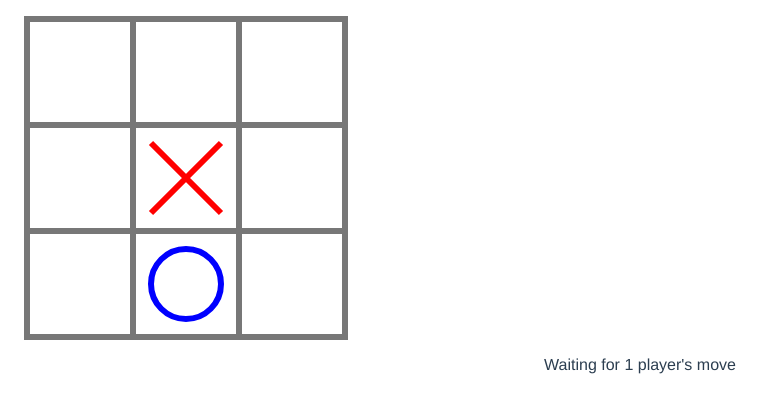
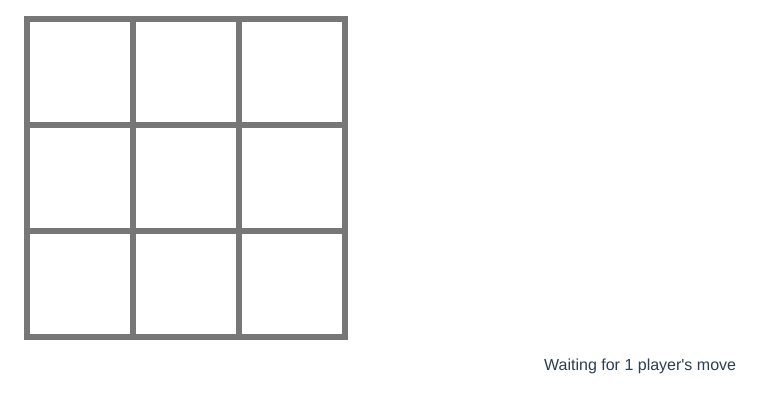
Before and after one commit to wspwebben/tictactoe, a Vue app: page / in a window 1280 px wide. Shown: the top 412 px of the page, without its empty margins (0-774 px from the left). Built offline with nearby package versions, Linux system fonts and the light colour scheme.

Commit message:
roughly finished figures rendering

```diff
--- a/src/canvas/draw.js
+++ b/src/canvas/draw.js
@@ -1,29 +1,15 @@
-import drawField from './drawField';
 import { drawCross, drawCircle } from './figures';
 
+const figures = [drawCross, drawCircle];
+const getFigure = player => figures[player % figures.length];
+
 export default function (ctx, params) {
-  drawField(ctx, params);
-
   const {
-    cellSize,
-    border,
+    player,
+    ...drawParams
   } = params;
 
-  // eslint-disable-next-line
-  ctx.strokeStyle = 'red';
-  drawCross(ctx, {
-    x: 1,
-    y: 1,
-    cellSize,
-    borderWidth: border.width,
-  });
+  const drawFigure = getFigure(player);
 
-  // eslint-disable-next-line
-  ctx.strokeStyle = 'blue';
-  drawCircle(ctx, {
-    x: 1,
-    y: 2,
-    cellSize,
-    borderWidth: border.width,
-  });
+  drawFigure(ctx, drawParams);
 }
--- a/src/components/Field.vue
+++ b/src/components/Field.vue
@@ -4,12 +4,17 @@
     ref="field"
     :width="totalSize"
     :height="totalSize"
+    @mousedown="handleClick"
   ></canvas>
 </template>
 
 <script>
 import { border } from '@/canvas/consts';
+import drawField from '@/canvas/drawField';
 import draw from '@/canvas/draw';
+
+const colors = ['red', 'blue'];
+const getColor = player => colors[player % colors.length];
 
 export default {
   props: {
@@ -25,21 +30,49 @@ export default {
       type: Number,
       required: true,
     },
+    lastMove: {
+      type: Object,
+      required: true,
+    },
   },
   computed: {
+    cellWithBorder() {
+      return this.cellSize + border.width;
+    },
     totalSize() {
-      const { fieldSize, cellSize } = this;
-      return fieldSize * (cellSize + border.width) + border.width;
+      return this.fieldSize * this.cellWithBorder + border.width;
     },
   },
   methods: {
+    handleClick(e) {
+      const bounds = this.$refs.field.getBoundingClientRect();
+      const mouseX = e.clientX - bounds.left;
+      const mouseY = e.clientY - bounds.top;
+
+      const x = Math.floor(mouseX / this.cellWithBorder);
+      const y = Math.floor(mouseY / this.cellWithBorder);
+
+      this.$emit('clicked-cell', { x, y });
+    },
+  },
+  watch: {
+    lastMove(params) {
+      const color = getColor(params.player);
+      this.context.strokeStyle = color;
+
+      draw(this.context, {
+        ...params,
+        cellSize: this.cellSize,
+        borderWidth: border.width,
+      });
+    },
   },
   mounted() {
     this.context = this.$refs.field.getContext('2d');
 
     const { fieldSize, cellSize, totalSize } = this;
 
-    draw(this.context, {
+    drawField(this.context, {
       fieldSize,
       cellSize,
       totalSize,
--- a/src/components/Game.vue
+++ b/src/components/Game.vue
@@ -4,6 +4,7 @@
       :field="field"
       :field-size="fieldSize"
       :cell-size="cellSize"
+      :last-move="lastMove"
       @clicked-cell="handleCellClick"
     />
     <p v-if="winner">{{ winner }} player won!</p>
@@ -46,6 +47,7 @@ export default {
       winner: false,
       winRow: false,
       isOver: false,
+      lastMove: {},
     };
   },
   methods: {
@@ -61,6 +63,11 @@ export default {
         winner: this.winner,
         winRow: this.winRow,
       } = moveResult.value);
+
+      this.lastMove = {
+        player: this.player,
+        ...move,
+      };
     },
   },
   components: {
--- a/src/core/game.js
+++ b/src/core/game.js
@@ -52,7 +52,10 @@ export default function* game({
         if (winRow !== false) {
           return {
             field,
-            player,
+            player: getNextPlayer({
+              currentPlayer: player,
+              maxPlayers,
+            }),
             winner: player,
             winRow,
           };
```
